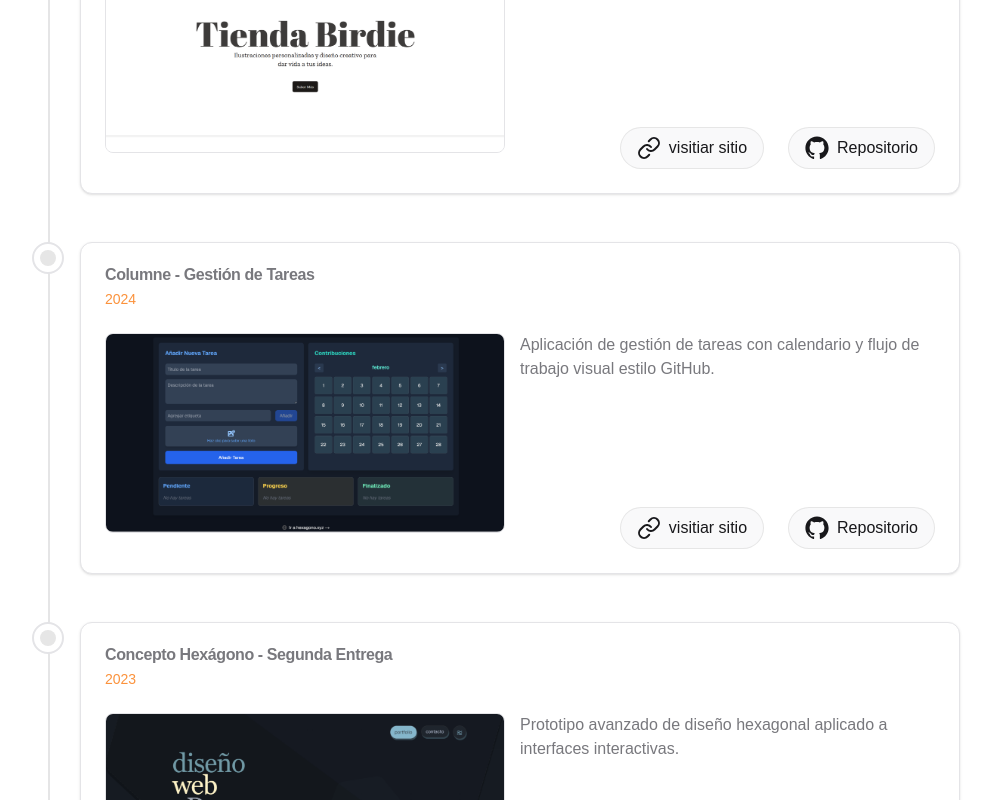
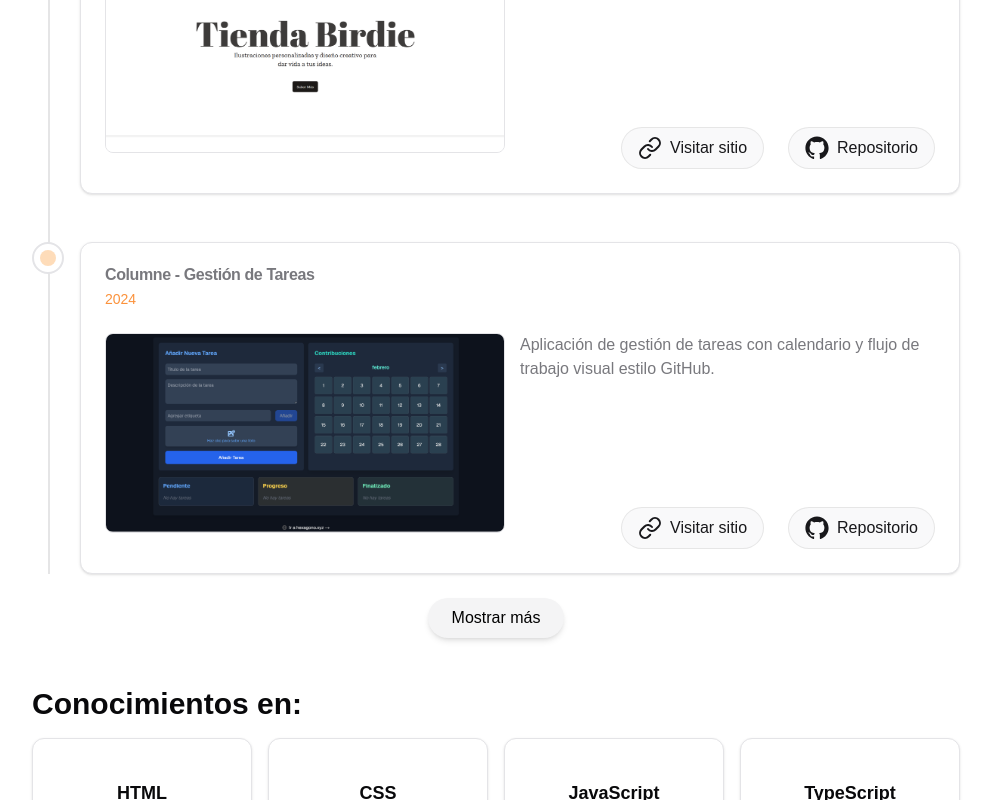
Before and after one commit to GRAMAPHENIA/portfolio-2025, a Next.js app: page / in a window 1280 px wide. Shown: the part 1680-2480 px from the top of the page, without its empty margins (144-1135 px from the left). Built offline with nearby package versions, Linux system fonts and the light colour scheme.

Commit message:
Mejorar la interfaz del portafolio: agregar descripciones emergentes en campos de formulario, implementar un botón para mostrar más proyectos y ajustar estilos de componentes.

```diff
--- a/app/page.tsx
+++ b/app/page.tsx
@@ -1,7 +1,7 @@
 "use client";
 
 import { useState } from "react";
-import { Moon, Sun, Mail, MapPin, Calendar, AxeIcon } from "lucide-react";
+import { Moon, Sun, Mail, MapPin, Calendar } from "lucide-react";
 import { Button } from "@/components/ui/button";
 
 import { Input } from "@/components/ui/input";
@@ -99,7 +99,7 @@ export default function Portfolio() {
         {/* Sección "Habilidades" */}
         <section className="mb-12">
           <h2 className="text-3xl font-bold mb-4">Conocimientos en:</h2>
-          <div className="grid grid-cols-2 md:grid-cols-3 lg:grid-cols-4 gap-4">
+          <div className="grid grid-cols-2 md:grid-cols-3 lg:grid-cols-4 gap-4 relative">
             {[
               "HTML",
               "CSS",
@@ -110,7 +110,7 @@ export default function Portfolio() {
               "Tailwind CSS",
               "Shadcn/UI",
             ].map((habilidad, index) => (
-              <Card key={index}>
+              <Card className="relative z-20" key={index}>
                 <CardContent className="flex items-center justify-center p-10">
                   <p className="text-lg font-semibold">{habilidad}</p>
                 </CardContent>
@@ -118,7 +118,6 @@ export default function Portfolio() {
             ))}
           </div>
         </section>
-
         {/* Sección "Contáctame" */}
         <section className="mb-12">
           <h2 className="text-3xl font-bold mb-4">Contáctame</h2>
@@ -126,16 +125,30 @@ export default function Portfolio() {
             <CardContent className="p-6">
               <form className="space-y-4">
                 <div className="grid grid-cols-1 md:grid-cols-2 gap-4">
-                  <div>
+                  {/* Campo Nombre */}
+                  <div className="relative group">
                     <label
                       htmlFor="name"
                       className="block text-sm font-medium mb-1"
                     >
                       Nombre
                     </label>
-                    <Input id="name" placeholder="Tu Nombre" />
+                    <Input
+                      id="name"
+                      type="text"
+                      placeholder="Tu Nombre"
+                      className="w-full p-2 border rounded-md focus:outline-none focus:ring-2 focus:ring-primary bg-card"
+                    />
+                    <span
+                      className="absolute right-0 -top-2 w-max rounded-md bg-gray-800 dark:bg-black px-2 py-1 text-xs text-white opacity-0 scale-95 transition-all duration-200 ease-in-out group-hover:opacity-100 group-hover:scale-100
+                      before:content-[''] before:absolute before:left-1/2 before:-bottom-2 before:translate-x-16 before:border-4 before:border-transparent before:border-t-gray-800 before:dark:border-t-black"
+                    >
+                      Ingresa tu nombre completo
+                    </span>
                   </div>
-                  <div>
+
+                  {/* Campo Email */}
+                  <div className="relative group">
                     <label
                       htmlFor="email"
                       className="block text-sm font-medium mb-1"
@@ -146,10 +159,19 @@ export default function Portfolio() {
                       id="email"
                       type="email"
                       placeholder="tu@correo.com"
+                      className="w-full p-2 border rounded-md focus:outline-none focus:ring-2 focus:ring-primary bg-card"
                     />
+                    <span
+                      className="absolute right-0 -top-2 w-max rounded-md bg-gray-800 dark:bg-black px-2 py-1 text-xs text-white opacity-0 scale-95 transition-all duration-200 ease-in-out group-hover:opacity-100 group-hover:scale-100
+                      before:content-[''] before:absolute before:left-1/2 before:-bottom-2 before:translate-x-16 before:border-4 before:border-transparent before:border-t-gray-800 before:dark:border-t-black"
+                    >
+                      Ingresa tu correo electrónico
+                    </span>
                   </div>
                 </div>
-                <div>
+
+                {/* Campo Mensaje */}
+                <div className="relative group">
                   <label
                     htmlFor="message"
                     className="block text-sm font-medium mb-1"
@@ -159,10 +181,18 @@ export default function Portfolio() {
                   <textarea
                     id="message"
                     rows={4}
+                    placeholder="Tu mensaje"
                     className="w-full p-2 border rounded-md resize-none focus:outline-none focus:ring-2 focus:ring-primary bg-card"
-                    placeholder="Tu mensaje aquí..."
                   ></textarea>
+                  <span
+                    className="absolute right-0 -top-2 w-max rounded-md bg-gray-800 dark:bg-black px-2 py-1 text-xs text-white opacity-0 scale-95 transition-all duration-200 ease-in-out group-hover:opacity-100 group-hover:scale-100
+                      before:content-[''] before:absolute before:left-1/2 before:-bottom-2 before:translate-x-14 before:border-4 before:border-transparent before:border-t-gray-800 before:dark:border-t-black"
+                  >
+                    Escribe tu mensaje aquí
+                  </span>
                 </div>
+
+                {/* Botón de envío */}
                 <Button className="w-full">Enviar Mensaje</Button>
               </form>
             </CardContent>
@@ -173,7 +203,7 @@ export default function Portfolio() {
       <footer className="bg-background py-4">
         <div className="container mx-auto px-4 flex flex-col items-center space-y-2">
           <div className="flex space-x-4">
-            <Link href="https://github.com/tuusuario" aria-label="GitHub">
+            <Link href="https://github.com/gramaphenia" aria-label="GitHub">
               <GitHubLogoIcon className="w-6 h-6 text-zinc-500 hover:text-slate-400" />
             </Link>
             <Link
--- a/components/custom/proyects/Proyects.tsx
+++ b/components/custom/proyects/Proyects.tsx
@@ -1,4 +1,4 @@
-import React from "react";
+import React, { useState } from "react";
 import { Timeline, TimelineItem } from "@/components/timeline";
 import Image from "next/image";
 import Link from "next/link";
@@ -14,12 +14,15 @@ import { GitHubLogoIcon } from "@radix-ui/react-icons";
 import { LinkIcon } from "lucide-react";
 
 const Proyects = () => {
+  const [showAll, setShowAll] = useState(false);
+  const displayedProjects = showAll ? ProyectsData : ProyectsData.slice(0, 3);
+
   return (
-    <section className="mb-12">
+    <section className="mb-12 relative">
       <h2 className="text-3xl font-bold mb-4">Proyectos realizados</h2>
 
       <Timeline>
-        {ProyectsData.map((proyecto, index) => (
+        {displayedProjects.map((proyecto, index) => (
           <TimelineItem key={index}>
             <Card>
               <CardHeader>
@@ -38,7 +41,7 @@ const Proyects = () => {
                     src={proyecto.image}
                     alt={proyecto.title}
                     className="object-cover rounded-lg mb-4 border cursor-pointer h-[200px] w-[400px]"
-                  />{" "}
+                  />
                 </Link>
 
                 <div className="flex flex-col justify-between">
@@ -53,8 +56,8 @@ const Proyects = () => {
                       className="flex items-center text-primary bg-secondary/50 border border-neutral-300/50 dark:border-neutral-700/50 hover:bg-secondary px-4 py-2 rounded-full transition-colors antialiased"
                     >
                       <LinkIcon className="mr-2" />
-                      visitiar sitio
-                    </a>{" "}
+                      Visitar sitio
+                    </a>
                     <a
                       href={proyecto.github}
                       target="_blank"
@@ -71,6 +74,15 @@ const Proyects = () => {
           </TimelineItem>
         ))}
       </Timeline>
+
+      <div className="flex justify-center mt-6">
+        <button
+          onClick={() => setShowAll(!showAll)}
+          className="px-6 py-2 bg-secondary text-black rounded-full shadow-md hover:bg-primary-dark transition-all"
+        >
+          {showAll ? "Mostrar menos" : "Mostrar más"}
+        </button>
+      </div>
     </section>
   );
 };
--- a/components/timeline.tsx
+++ b/components/timeline.tsx
@@ -21,7 +21,7 @@ export const TimelineItem: React.FC<TimelineItemProps> = ({ children }) => {
   return (
     <li className="relative pl-12">
       <div className="absolute left-0 top-0 h-8 w-8 rounded-full border-2 card-foreground/10 bg-background flex items-center justify-center">
-        <div className="h-4 w-4 bg-card-foreground/10 rounded-full "></div>
+        <div className="h-4 w-4 bg-orange-300/50 rounded-full "></div>
       </div>
       {children}
     </li>
```
